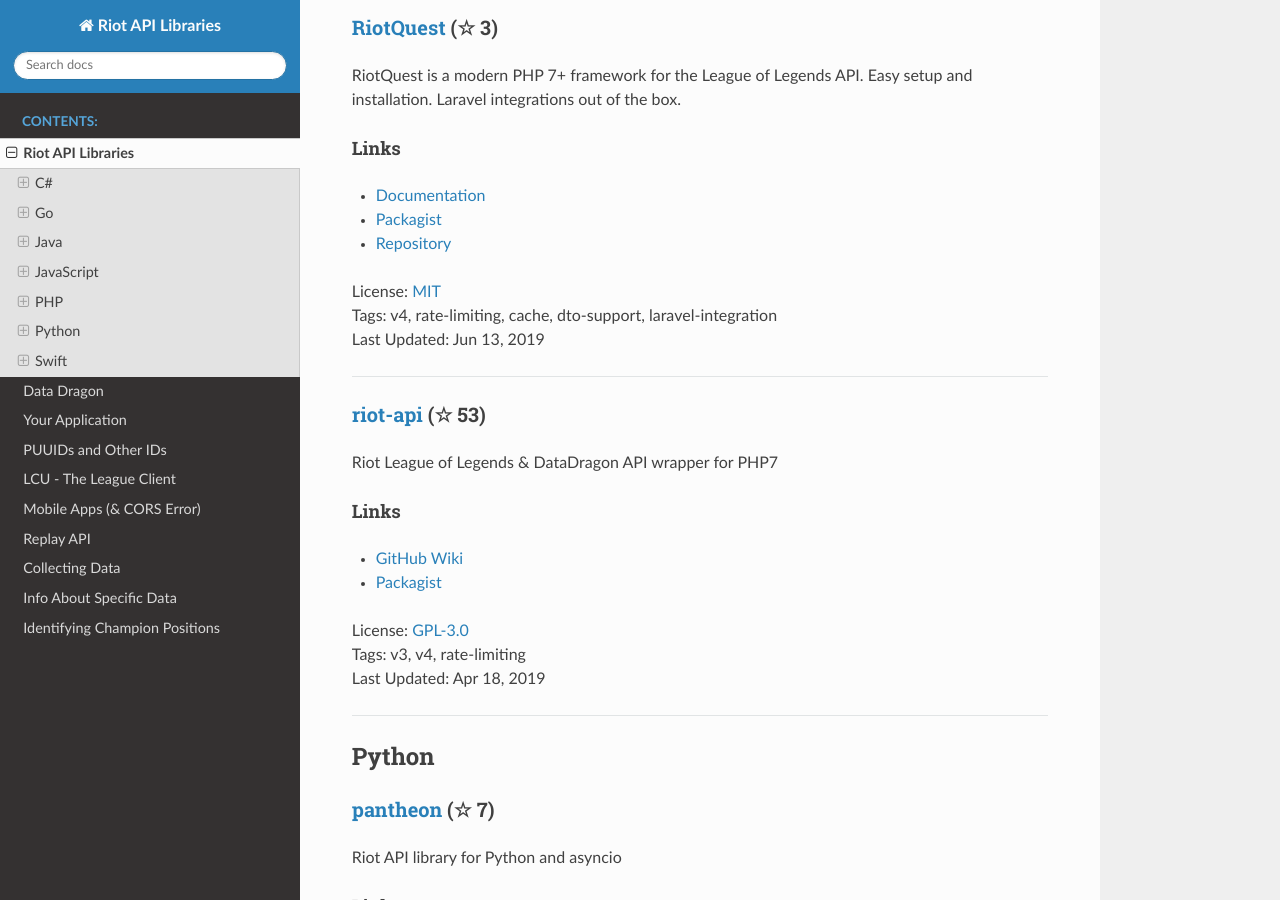
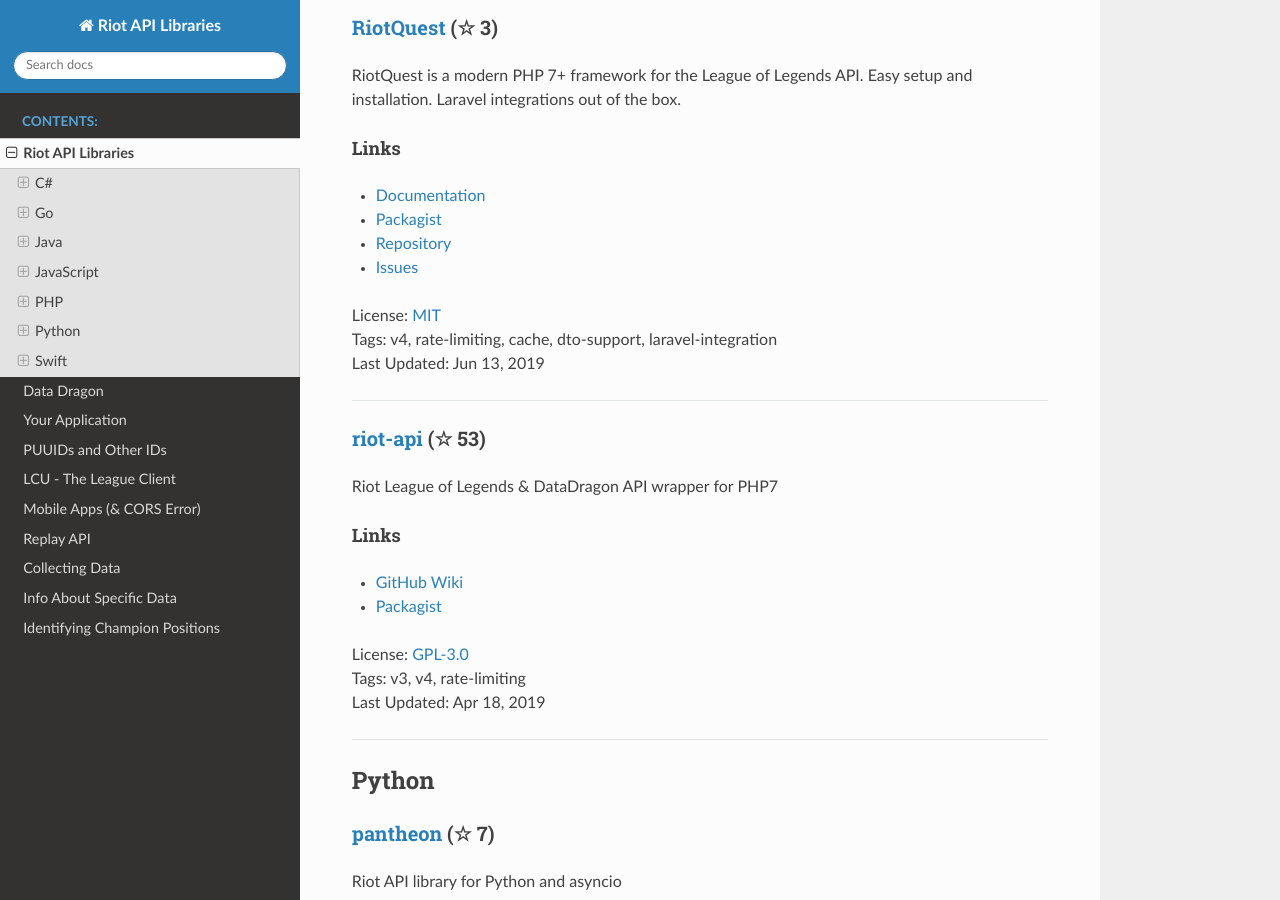
Before and after one commit to WxWatch/riot-api-libraries, a Sphinx documentation site: the page built from docs/libraries.rst, in a window 1280 px wide and 900 px high, scrolled down 4035 px. Built offline with Sphinx 7.4.7 and the Read the Docs theme 2.0.0, drawn with Linux system fonts in a browser that asks for light colours; pages that are not in the unit, such as notebooks, are missing from menus.

```diff
--- a/docs/libraries.rst
+++ b/docs/libraries.rst
@@ -193,9 +193,10 @@ RiotQuest is a modern PHP 7+ framework for the League of Legends API. Easy setup
 Links
 ::::::::::::::::
 
-- `Documentation <https://supergrecko.dev/docs/riot-quest>`_
+- `Documentation <https://riotquest.supergrecko.dev/>`_
 - `Packagist <https://packagist.org/packages/supergrecko/riot-quest>`_
 - `Repository <https://github.com/supergrecko/RiotQuest>`_
+- `Issues <https://github.com/supergrecko/RiotQuest/issues>`_
 | License: `MIT <http://choosealicense.com/licenses/mit>`_
 | Tags: v4, rate-limiting, cache, dto-support, laravel-integration
 | Last Updated: Jun 13, 2019
```
